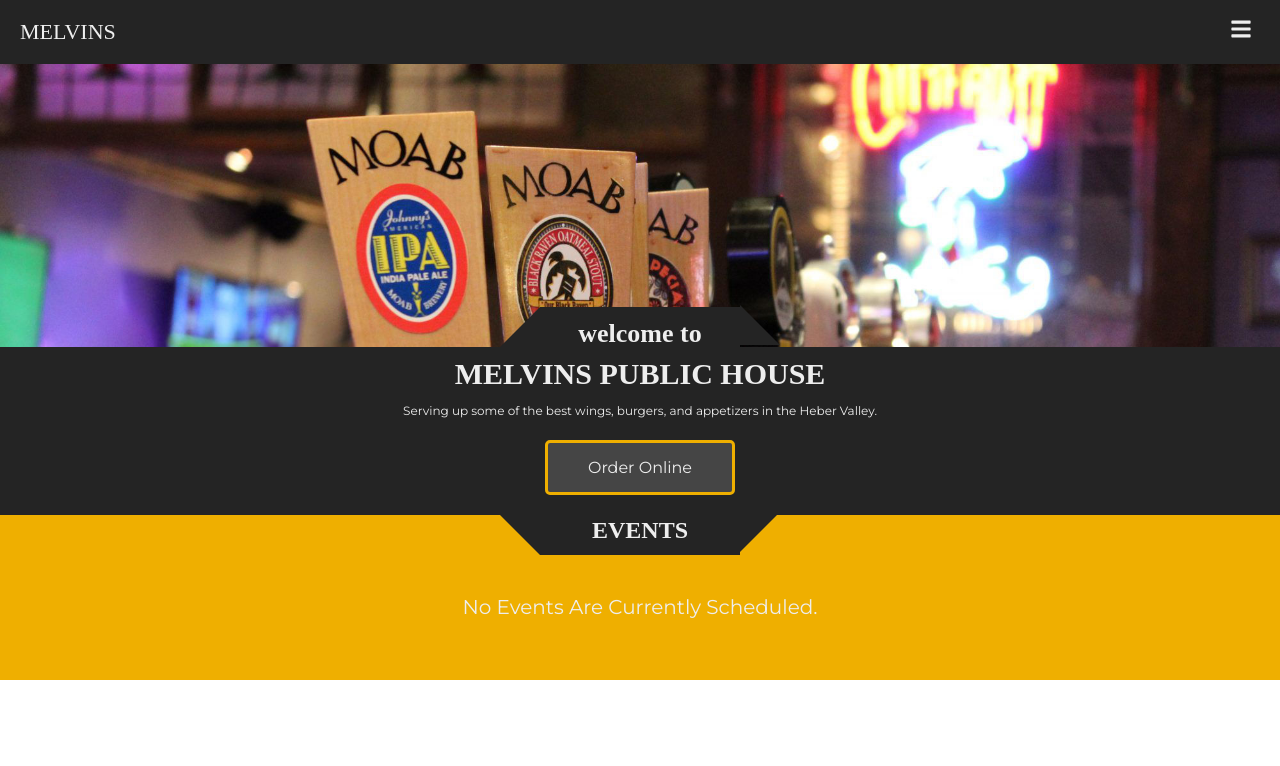
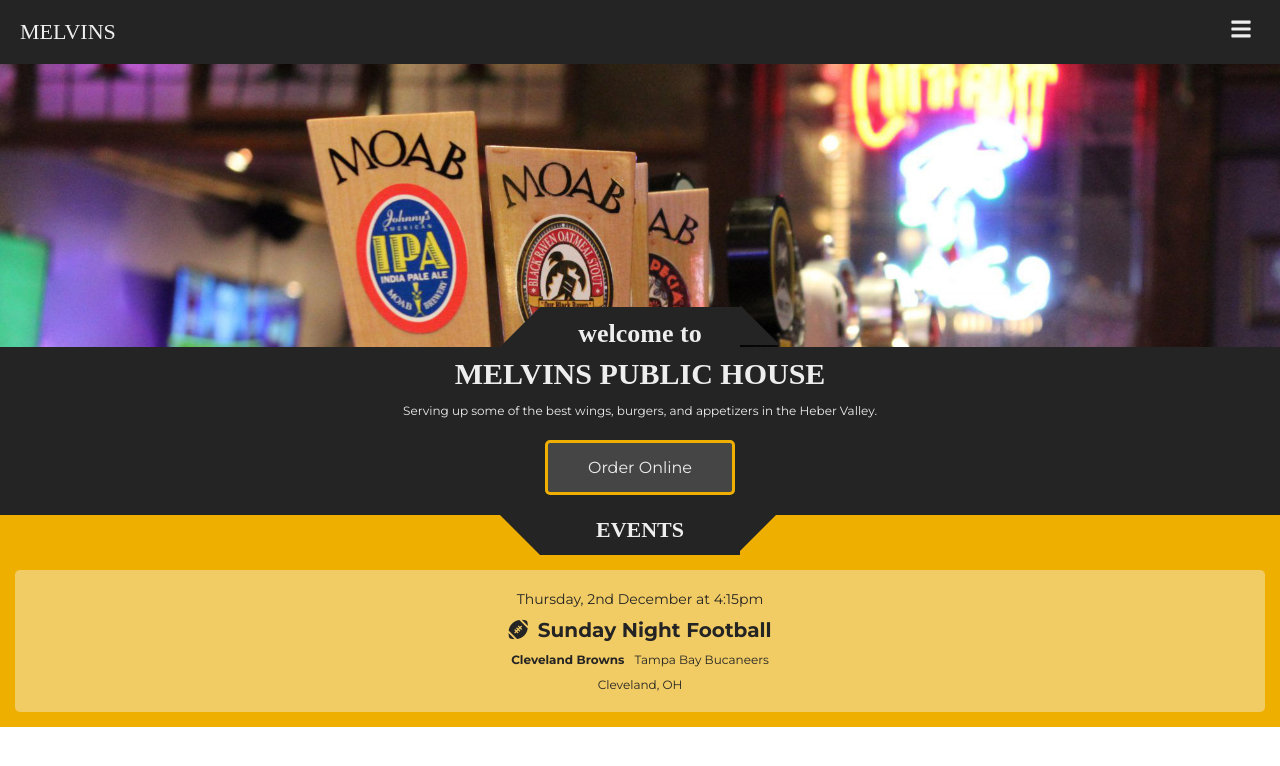
Before and after one commit to nvalline/melvins-public-house, a React (Create React App) app in the folder client/: page / in a window 1280 px wide. Shown: the top 766 px of the page. Built offline with nearby package versions, Linux system fonts and the light colour scheme; a web font is replaced by a local one.

Commit message:
completed events basic structure & styles

```diff
--- a/client/public/index.html
+++ b/client/public/index.html
@@ -32,6 +32,13 @@
 			href="https://fonts.googleapis.com/css2?family=Bentham&family=Montserrat:wght@400;700&display=swap"
 			rel="stylesheet"
 		/>
+		<!-- icons -->
+		<link
+			rel="stylesheet"
+			href="https://use.fontawesome.com/releases/v5.15.3/css/all.css"
+			integrity="sha384-SZXxX4whJ79/gErwcOYf+zWLeJdY/qpuqC4cAa9rOGUstPomtqpuNWT9wdPEn2fk"
+			crossorigin="anonymous"
+		/>
 	</head>
 	<body>
 		<noscript>You need to enable JavaScript to run this app.</noscript>
--- a/client/src/components/events/EventTile.js
+++ b/client/src/components/events/EventTile.js
@@ -3,8 +3,18 @@
 
 const EventTile = () => {
 	return (
-		<div>
-			<p>Event Tile</p>
+		<div className='event-block'>
+			<p className='event-date'>Thursday, 2nd December at 4:15pm</p>
+			<div className='event-name-block'>
+				{/* set up dynamic icons. file with icon class names */}
+				<i className='event-icon fas fa-football-ball'></i>
+				<h3 className='event-name'>Sunday Night Football</h3>
+			</div>
+			<div className='event-teams'>
+				<h4 className='team home-team'>Cleveland Browns</h4>
+				<h4 className='team'>Tampa Bay Bucaneers</h4>
+			</div>
+			<p className='event-loc'>Cleveland, OH</p>
 		</div>
 	);
 };
--- a/client/src/components/events/Events.js
+++ b/client/src/components/events/Events.js
@@ -5,7 +5,7 @@
 
 const Events = () => {
 	const [loading, setLoading] = useState(false);
-	const [events, setEvents] = useState(false);
+	const [events, setEvents] = useState(true);
 
 	if (loading) {
 		console.log('LOADING');
--- a/client/src/components/events/_events.scss
+++ b/client/src/components/events/_events.scss
@@ -7,8 +7,7 @@
 	.events-title {
 		color: $primary_white;
 		font-family: $primary_font;
-		font-size: 2.4rem;
-		margin: 0;
+		font-size: 2.2rem;
 		position: relative;
 		text-align: center;
 		text-transform: uppercase;
@@ -23,4 +22,67 @@
 		margin: 4rem 0 0 0;
 		text-align: center;
 	}
+
+	.event-block {
+		background-color: #f1cb63;
+		border-radius: 5px;
+		display: flex;
+		flex-direction: column;
+		align-items: center;
+		justify-content: center;
+		margin: 1.5rem auto 0;
+		padding: 2rem;
+
+		.event-date {
+			color: $primary_black;
+			font-family: $secondary_font;
+			font-size: 1.4rem;
+			text-align: center;
+		}
+
+		.event-name-block {
+			display: flex;
+			align-items: center;
+			justify-content: center;
+			margin-top: 1rem;
+
+			.event-icon {
+				color: $primary_black;
+				font-size: 2rem;
+				margin-right: 1rem;
+			}
+
+			.event-name {
+				color: $primary_black;
+				font-family: $secondary_font;
+				font-size: 2rem;
+			}
+		}
+
+		.event-teams {
+			display: flex;
+			align-items: center;
+			justify-content: space-between;
+			margin-top: 1rem;
+
+			.team {
+				color: $primary_black;
+				font-family: $secondary_font;
+				font-size: 1.2rem;
+				font-weight: 400;
+			}
+
+			.home-team {
+				font-weight: bold;
+				margin-right: 1rem;
+			}
+		}
+
+		.event-loc {
+			color: $primary_black;
+			font-family: $secondary_font;
+			font-size: 1.2rem;
+			margin-top: 1rem;
+		}
+	}
 }
--- a/client/src/components/subhero/_subhero.scss
+++ b/client/src/components/subhero/_subhero.scss
@@ -19,6 +19,7 @@
 		color: $primary_white;
 		font-family: $secondary_font;
 		font-size: 1.2rem;
+		margin: 1.2rem 0;
 		text-align: center;
 	}
 
--- a/client/src/index.scss
+++ b/client/src/index.scss
@@ -30,6 +30,16 @@
 	}
 }
 
+h1,
+h2,
+h3,
+h4,
+h5,
+h6,
+p {
+	margin: 0;
+}
+
 @import './components/navbar/nav';
 @import './components/tabs';
 @import './components/hero/hero';
```
Also changed, not shown: client/src/img/football.svg (added).
